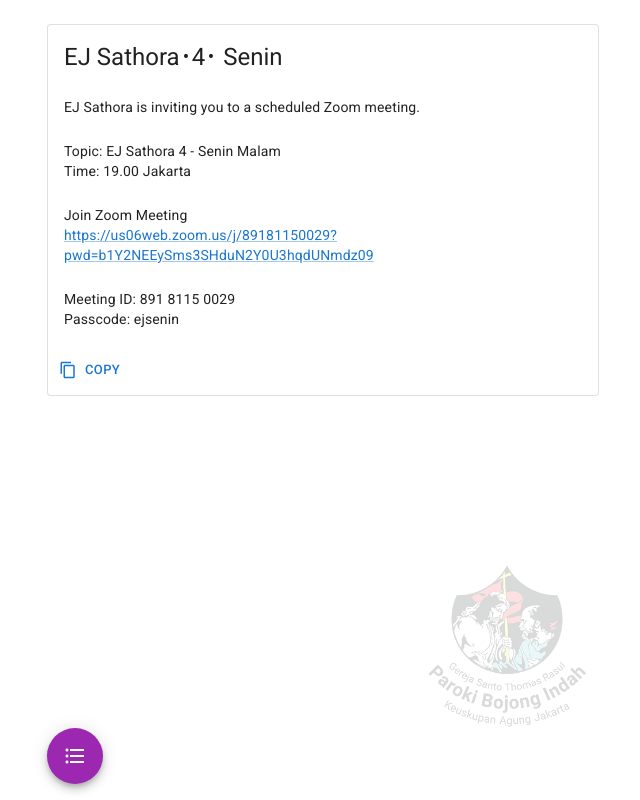
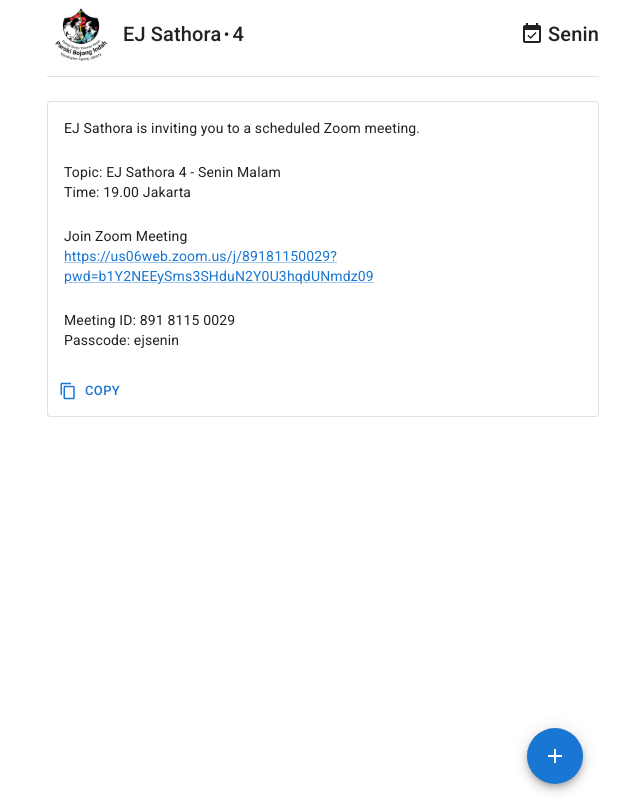
Before and after one commit to YuliusA/EJ-Sathora-Zoom-Invitation-link, a React (Create React App) app: page / in a window 1280 px wide. Shown: the whole page, without its empty margins (317-957 px from the left). Built offline with nearby package versions, Linux system fonts and the light colour scheme.

Commit message:
SpeedDial

```diff
--- a/public/index.html
+++ b/public/index.html
@@ -3,8 +3,8 @@
   <head>
     <meta charset="utf-8" />
     <meta name="viewport" content="width=device-width, initial-scale=1" />
-    <meta name="msapplication-TileColor" content="#9c27b0">
-    <meta name="theme-color" content="#9c27b0">
+    <meta name="msapplication-TileColor" content="#ffffff">
+    <meta name="theme-color" content="#ffffff">
     <title>EJ Sathora | Zoom Invitation Link</title>
     <meta name="description" content="Copy your zoom invitation link based on your day" />
     <link rel="icon" type="image/png" sizes="32x32" href="%PUBLIC_URL%/favicon-32x32.png">
--- a/src/App.js
+++ b/src/App.js
@@ -1,7 +1,11 @@
 import { useMemo, useState } from 'react';
 import EjsContext from './contexts';
 import CssBaseline from '@mui/material/CssBaseline';
-import NavDrawer from './components/NavDrawer';
+import Container from '@mui/material/Container';
+import Box from '@mui/material/Box';
+import Header from './components/Header';
+// import NavDrawer from './components/NavDrawer';
+import NavDial from './components/NavDial';
 import ContentForm from './components/ContentForm';
 
 function App() {
@@ -14,8 +18,15 @@
     return (
         <EjsContext.Provider value={value}>
             <CssBaseline />
-            <ContentForm />
-            <NavDrawer />
+
+            <Container maxWidth='sm'>
+                <Box sx={{ minHeight: '100vh', height: '100%', position: 'relative' }}>
+                    <Header />
+                    <ContentForm />
+                    {/* <NavDrawer /> */}
+                    <NavDial />
+                </Box>
+            </Container>
         </EjsContext.Provider>
     );
 }
--- a/src/components/ContentForm.js
+++ b/src/components/ContentForm.js
@@ -4,7 +4,6 @@
 import content from './content';
 
 // Mui Components
-import Container from '@mui/material/Container';
 import Box from '@mui/material/Box';
 import Card from '@mui/material/Card';
 import CardContent from '@mui/material/CardContent';
@@ -15,19 +14,11 @@
 import Button from '@mui/material/Button';
 import Link from '@mui/material/Link';
 import Snackbar from '@mui/material/Snackbar';
+import Divider from '@mui/material/Divider';
 
 // Mui Icons
 import ContentCopyOutlinedIcon from '@mui/icons-material/ContentCopyOutlined';
 import CheckCircleOutlineOutlinedIcon from '@mui/icons-material/CheckCircleOutlineOutlined';
-
-const bull = (
-    <Box
-        component='span'
-        sx={{ display: 'inline-block', mx: '2px', transform: 'scale(0.8)' }}
-    >
-      •
-    </Box>
-);
 
 const ContentForm = () => {
     const { day } = React.useContext(EjsContext);
@@ -55,26 +46,18 @@
     }
 
     return (
-        <Container maxWidth='sm'>
+        <React.Fragment>
+            <Divider />
+
             <Box
                 sx={{
                     pt: 3,
                     pb: 11,
-                    minHeight: '100vh',
+                    // minHeight: '100vh',
                     display: 'flex',
                     flexDirection: 'column',
-                    position: 'relative',
-                    '& .logo': {
-                        maxWidth: 184,
-                        opacity: 0.15,
-                        position: 'absolute',
-                        bottom: '8vh',
-                        right: 0
-                    },
                 }}
             >
-                <img className='logo' src='images/sathora-logo.png' alt='Sathora' />
-
                 <TextField
                     id='invitationInput'
                     inputRef={inputRef}
@@ -90,9 +73,9 @@
 
                 <Card variant='outlined'>
                     <CardContent sx={{ wordBreak: 'break-word' }}>
-                        <Typography variant='h5' component='div' mb={3}>
+                        {/* <Typography variant='h5' component='div' mb={3}>
                             EJ Sathora{bull}4{bull} {day}
-                        </Typography>
+                        </Typography> */}
 
                         <Typography variant='body2' mb={3}>
                             EJ Sathora is inviting you to a scheduled Zoom meeting.
@@ -151,7 +134,7 @@
                     </CardActions>
                 </Card>
             </Box>
-        </Container>
+        </React.Fragment>
     )
 }
 
--- /dev/null
+++ b/src/components/Header.js
@@ -0,0 +1,50 @@
+import * as React from 'react';
+import EjsContext from '../contexts';
+
+// Mui Components
+import AppBar from '@mui/material/AppBar';
+import Box from '@mui/material/Box';
+import Toolbar from '@mui/material/Toolbar';
+import Typography from '@mui/material/Typography';
+
+// Mui Icons
+import EventAvailableIcon from '@mui/icons-material/EventAvailable';
+
+const bull = (
+    <Box
+        component='span'
+        sx={{
+            display: 'inline-block',
+            mx: '2px',
+            transform: 'scale(0.8)'
+        }}
+    >
+      •
+    </Box>
+);
+
+const Header = () => {
+    const { day } = React.useContext(EjsContext);
+
+    return (
+        <AppBar position='static' color='transparent' elevation={0} sx={{ mb: 1 }}>
+            <Toolbar disableGutters>
+
+                <Box sx={{ mr: 1, p: 0.5, '& .logo': { verticalAlign: 'middle' }}}>
+                    <img className='logo' src='images/sathora-logo.png' width={60} alt='' />
+                </Box>
+
+                <Typography variant='h6' component='div' sx={{ flexGrow: 1 }}>
+                    EJ Sathora{bull}4
+                </Typography>
+
+                <Typography variant='h6' component='div'>
+                    <EventAvailableIcon sx={{ mr: 0.5, verticalAlign: 'text-bottom' }} />
+                    {day}
+                </Typography>
+            </Toolbar>
+        </AppBar>
+    );
+}
+
+export default Header;
--- /dev/null
+++ b/src/components/NavDial.js
@@ -0,0 +1,49 @@
+import * as React from 'react';
+import EjsContext from '../contexts';
+import { data } from '../data';
+
+// Mui Components
+import Backdrop from '@mui/material/Backdrop';
+import SpeedDial from '@mui/material/SpeedDial';
+import SpeedDialIcon from '@mui/material/SpeedDialIcon';
+import SpeedDialAction from '@mui/material/SpeedDialAction';
+import SaveIcon from '@mui/icons-material/Save';
+
+const NavDial = () => {
+    const { setDay } = React.useContext(EjsContext);
+    const [open, setOpen] = React.useState(false);
+    const handleOpen = () => setOpen(true);
+    const handleClose = () => setOpen(false);
+
+    const selectDay = (id) => {
+        setDay(id);
+        handleClose();
+    };
+
+    return (
+        <React.Fragment>
+            <Backdrop open={open} />
+
+            <SpeedDial
+                ariaLabel='Select Day'
+                sx={{ position: 'absolute', bottom: 16, right: 16 }}
+                icon={<SpeedDialIcon />}
+                onClose={handleClose}
+                onOpen={handleOpen}
+                open={open}
+            >
+                {data.map((item) => (
+                    <SpeedDialAction
+                        key={item.id}
+                        icon={<SaveIcon />}
+                        tooltipTitle={item.id}
+                        tooltipOpen
+                        onClick={() => selectDay(item.id)}
+                    />
+                ))}
+            </SpeedDial>
+        </React.Fragment>
+    );
+}
+
+export default NavDial;
```
